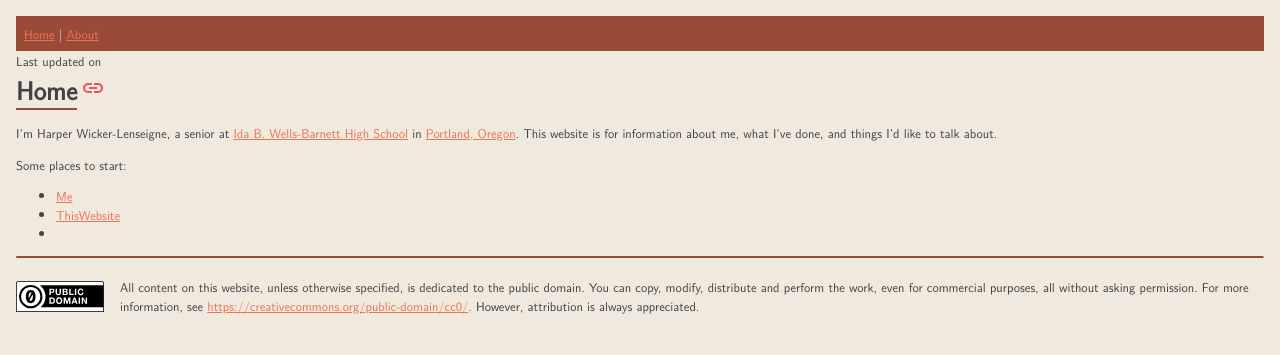
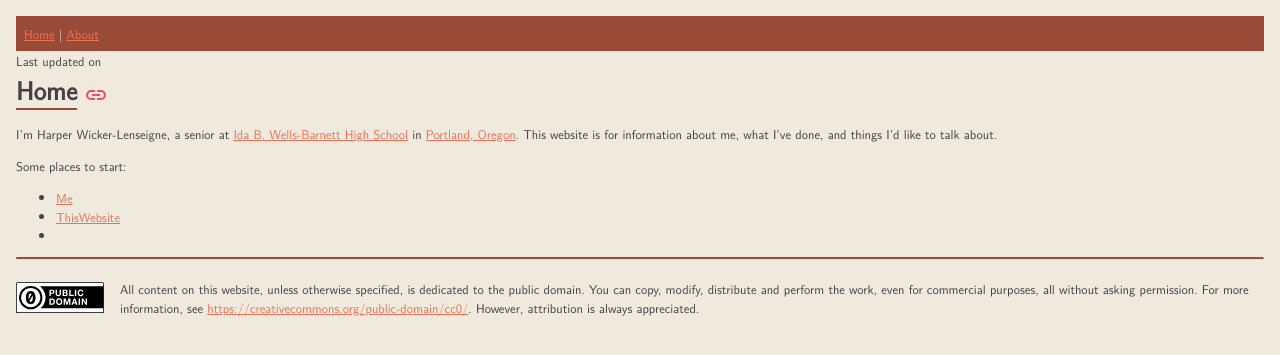
Before and after one commit to harperawl/home, a Jekyll site: the page built from index.md, in a window 1280 px wide. Shown: the top 355 px of the page. Built offline with Jekyll 4.4.1, drawn with Linux system fonts in a browser that asks for light colours.

Commit message:
fix link copying a bit

```diff
--- a/_includes/link_to_page.html
+++ b/_includes/link_to_page.html
@@ -1,4 +1,4 @@
-<a onclick="copyURL()" id="share"><img src="assets/images/link.svg" /></a>
+<a href="#" onclick="copyURL()" id="share"><img src="assets/images/link.svg" /></a>
 <script>
     function copyURL() {
         navigator.clipboard.writeText("https://harperawl.net/{{ page.path }}");
--- a/assets/css/styles.css
+++ b/assets/css/styles.css
@@ -67,7 +67,9 @@
 
 /* ids */
 #share {
-	display: inline-block;
+  display: inline-block;
+  vertical-align: middle;
+  margin-left: 0.2rem;
   width: 0.7rem;
   filter: invert(60%) sepia(47%) saturate(2538%) hue-rotate(325deg) brightness(97%) contrast(91%);
 }
```
